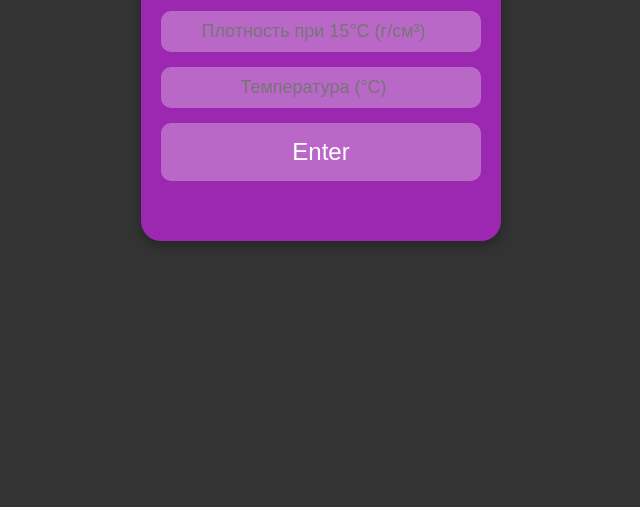
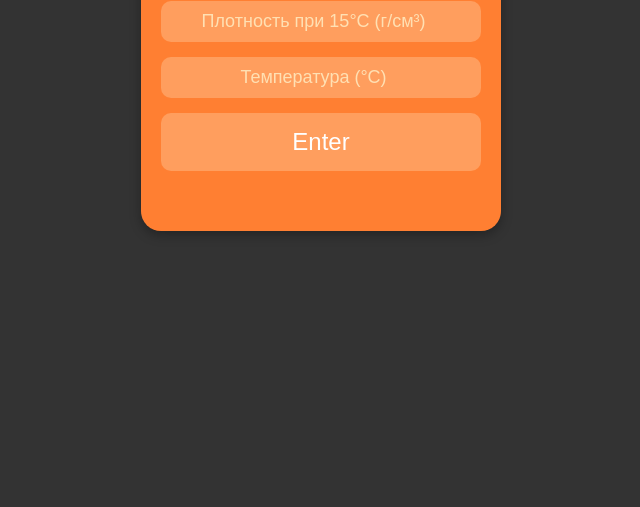
Before and after one commit to cu100dian/Oil_Calc, a plain HTML site: page index.html in a window 1280 px wide. Shown: the part 293-800 px from the top of the page, without its empty margins (319-959 px from the left). Drawn offline with Linux system fonts and the light colour scheme.

Commit message:
index.html

```diff
--- a/index.html
+++ b/index.html
@@ -17,7 +17,7 @@
     }
     #app {
       width: 320px;
-      background-color: #9c27b0; /* Нежный фиолетовый */
+      background-color: #ff7f32; /* Нежный оранжевый цвет */
       border-radius: 20px;
       padding: 20px;
       box-shadow: 0 4px 12px rgba(0, 0, 0, 0.3);
@@ -25,7 +25,7 @@
       flex-direction: column;
       justify-content: space-between;
       height: auto;
-      margin-top: -30px; /* Поднимаем рамку выше */
+      margin-top: -50px; /* Поднимаем рамку выше */
     }
     #title {
       font-size: 24px;
@@ -34,7 +34,7 @@
       margin-bottom: 20px;
     }
     .input-field {
-      background-color: #ba68c8; /* Более нежный фиолетовый */
+      background-color: #ff9e5e; /* Более приглушенный оранжевый */
       border: none;
       padding: 10px;
       font-size: 18px;
@@ -43,13 +43,16 @@
       margin-bottom: 15px;
       text-align: center;
     }
+    .input-field::placeholder {
+      color: #ffe0b3; /* Более светлый текст для лучшей читаемости */
+    }
     .button-container {
       display: flex;
       justify-content: center;
       margin-bottom: 20px;
     }
     .button {
-      background-color: #ba68c8; /* Более нежный фиолетовый */
+      background-color: #ff9e5e; /* Более приглушенный оранжевый */
       border: none;
       padding: 15px;
       font-size: 24px;
@@ -59,10 +62,10 @@
       width: 100%;
     }
     .button:hover {
-      background-color: #ab47bc; /* Немного темнее при наведении */
+      background-color: #ff8e3a; /* Немного темнее при наведении */
     }
     .button:active {
-      background-color: #9c27b0; /* Еще темнее при нажатии */
+      background-color: #e77f1f; /* Ещё темнее при нажатии */
     }
     #result {
       font-size: 20px;
```
